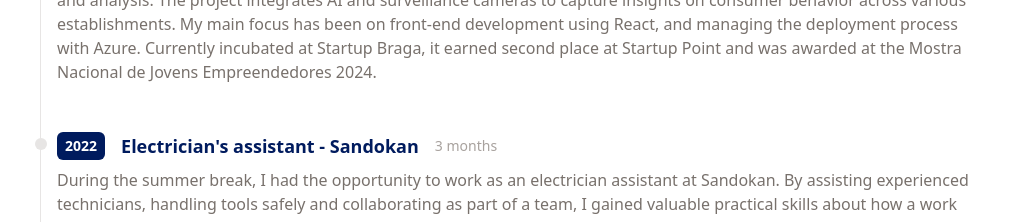
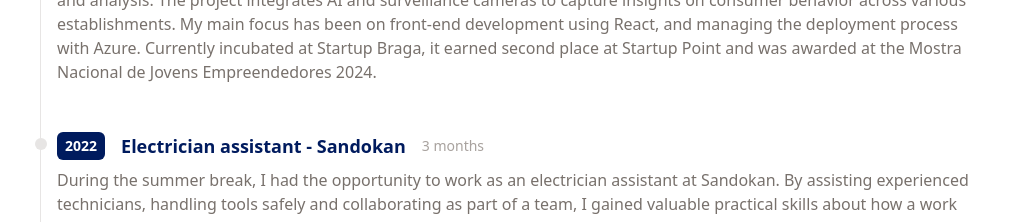
Before and after one commit to tiagoribeiro2001/portfolio, a React (Vite) app: page / in a window 1280 px wide. Shown: the part 1480-1702 px from the top of the page, without its empty margins (160-1183 px from the left). Built offline with nearby package versions, Linux system fonts and the light colour scheme.

Commit message:
Erro no nome do cargo

```diff
--- a/src/components/Resume.jsx
+++ b/src/components/Resume.jsx
@@ -11,7 +11,7 @@ const data = [
   },
   {
     year: 2022,
-    title: "Electrician's assistant - Sandokan",
+    title: "Electrician assistant - Sandokan",
     duration: "3 months",
     details:
       "During the summer break, I had the opportunity to work as an electrician assistant at Sandokan. By assisting experienced technicians, handling tools safely and collaborating as part of a team, I gained valuable practical skills about how a work environment works.",
```
